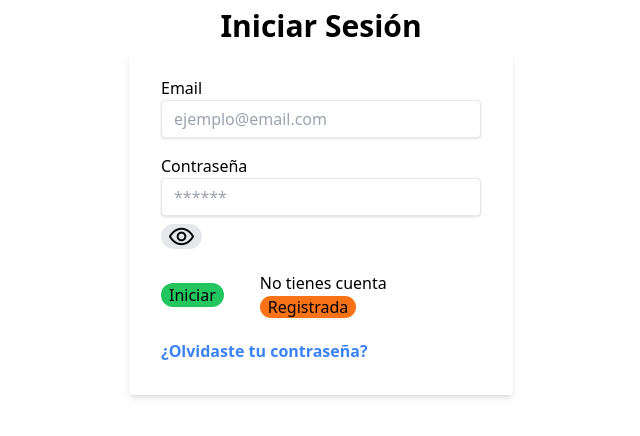
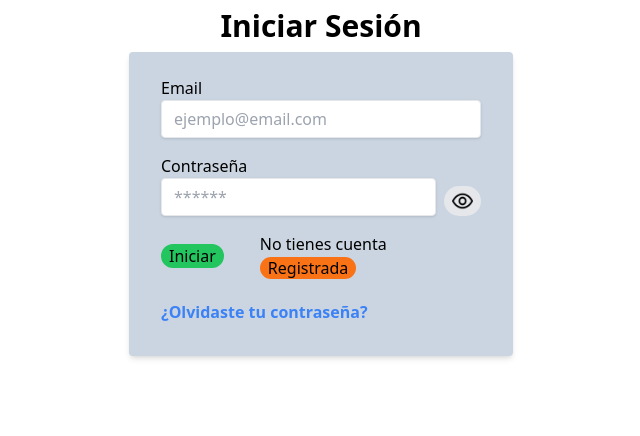
Before and after one commit to hiki-7u7/aprendiendo-matematicas, a React (Vite) app: page /Login in a window 1280 px wide. Shown: the top 436 px of the page, without its empty margins (319-959 px from the left). Built offline with nearby package versions, Linux system fonts and the light colour scheme; no server answers; the HTML template or start-up script is replaced by a standard one.

Commit message:
Modification style form Login

```diff
--- a/src/pages/Login.jsx
+++ b/src/pages/Login.jsx
@@ -70,7 +70,7 @@ export function Login() {
       <h1 className="text-center text-3xl font-bold py-2">Iniciar Sesión</h1>
       <form
         onSubmit={handleSubmit}
-        className="bg-white shadow-md rounded px-8 pt-6 pb-8 mb-4"
+        className="bg-slate-300 shadow-md rounded px-8 pt-6 pb-8 mb-4 "
       >
         <div className="mb-4">
           <label htmlFor="email" className="mr-2 font-fold">
@@ -85,8 +85,10 @@ export function Login() {
           />
         </div>
 
-        <div className="mb-4">
-          <label htmlFor="password">Contraseña</label>
+        <label htmlFor="password" className="">
+          Contraseña
+        </label>
+        <div className="flex mb-4">
           <input
             type={showPassword ? "text" : "password"}
             name="password"
@@ -98,7 +100,7 @@ export function Login() {
           <button
             type="button"
             onClick={handleShowPassword}
-            className="bg-gray-200 hover:bg-gray-300 rounded-full px-2 mt-2 focus:outline-none focus:shadow-outline"
+            className="bg-gray-200 hover:bg-gray-300 rounded-full px-2 mt-2 focus:outline-none focus:shadow-outline ml-2"
           >
             {showPassword ? (
               <img id="img1" src={imag1} alt="Ocultar contraseña" />
```
